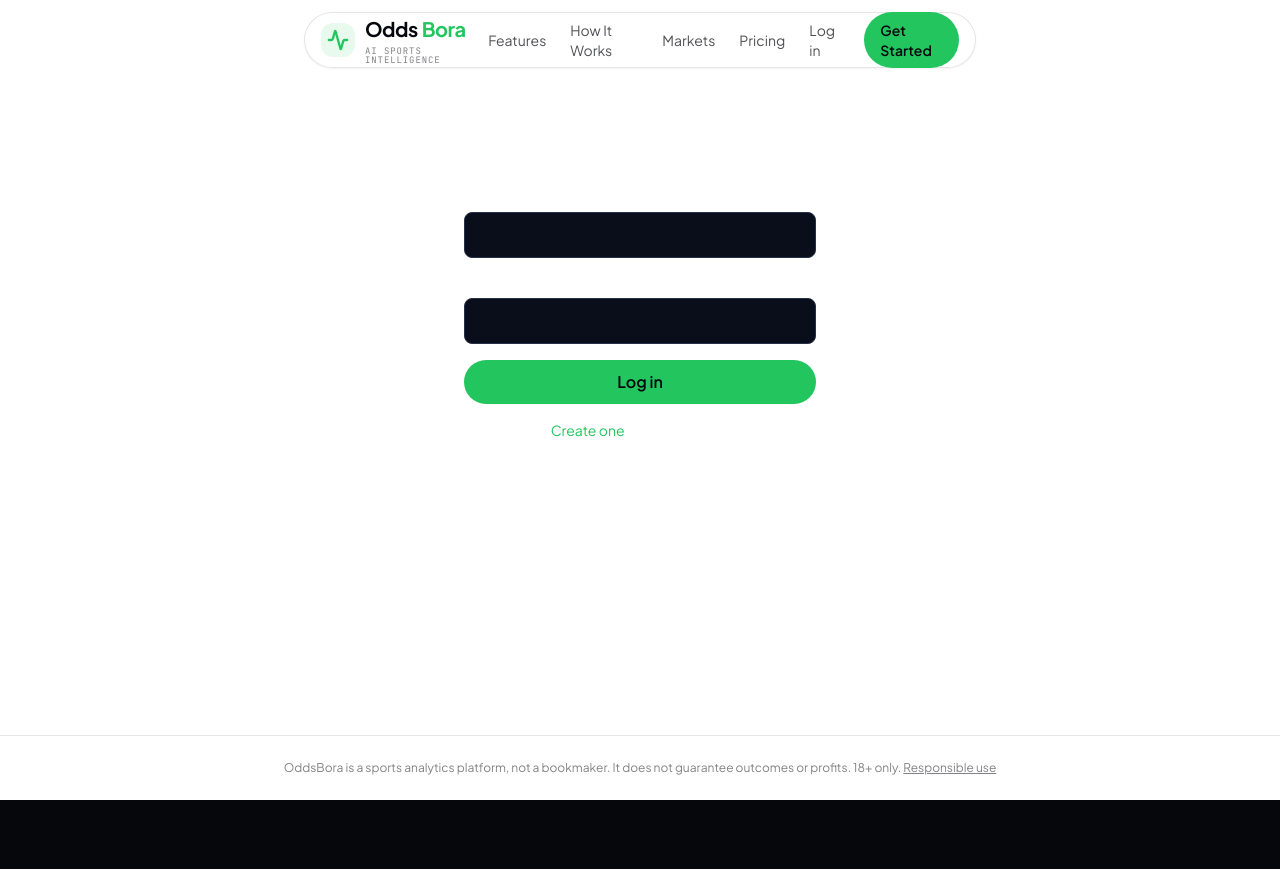
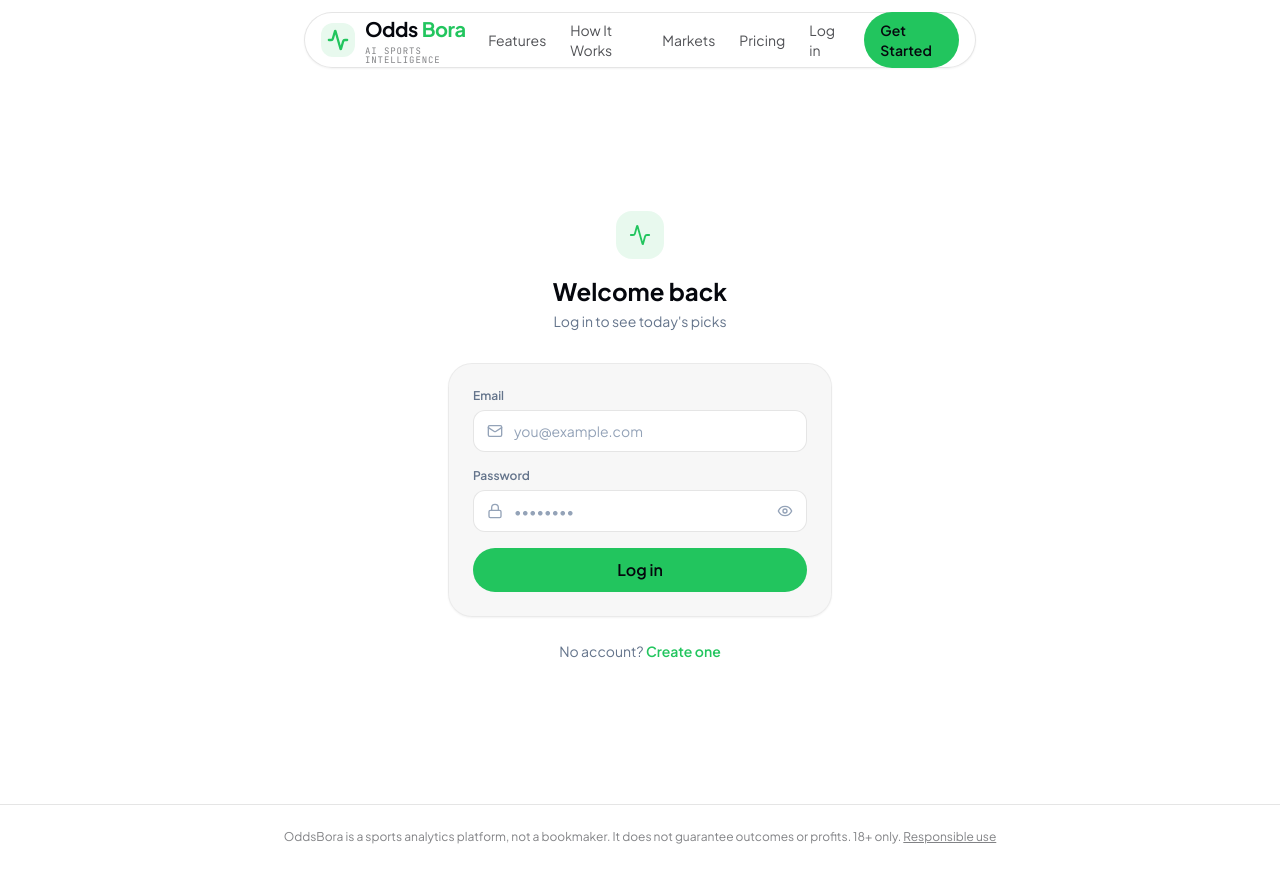
Before and after one commit to oddsbora-project/oddsbora, a React (Vite) app: page /login in a window 1280 px wide. Before the commit the page ends 800 px from the top, so only its background shows below. Built offline with nearby package versions, Linux system fonts and the light colour scheme; no server answers.

Commit message:
Update Login.tsx

```diff
--- a/src/pages/public/Login.tsx
+++ b/src/pages/public/Login.tsx
@@ -1,10 +1,12 @@
 import { useState, FormEvent } from 'react'
 import { Link, useNavigate, useLocation } from 'react-router-dom'
 import { supabase } from '@/lib/supabase'
+import { Mail, Lock, Eye, EyeOff, Activity, AlertCircle } from 'lucide-react'
 
 export default function Login() {
   const [email, setEmail] = useState('')
   const [password, setPassword] = useState('')
+  const [showPassword, setShowPassword] = useState(false)
   const [error, setError] = useState<string | null>(null)
   const [loading, setLoading] = useState(false)
   const navigate = useNavigate()
@@ -21,38 +23,100 @@ export default function Login() {
       return
     }
     // If the user was redirected here from a specific page (e.g. /admin),
-    // ProtectedRoute should pass it via location.state.from — send them back
+    // ProtectedRoute passes it via location.state.from — send them back
     // there instead of always dropping them on /dashboard.
     const from = (location.state as { from?: { pathname: string } } | null)?.from?.pathname
     navigate(from ?? '/dashboard', { replace: true })
   }
 
   return (
-    <div className="max-w-sm mx-auto px-4 py-16">
-      <h1 className="text-2xl font-bold mb-6">Log in</h1>
+    <div className="relative min-h-[calc(100vh-4rem)] flex items-center justify-center px-4 py-16 overflow-hidden">
+      {/* Ambient background glow */}
+      <div className="pointer-events-none absolute inset-0 -z-10 overflow-hidden">
+        <div className="absolute -top-24 -left-16 w-72 h-72 rounded-full bg-signal-green/10 blur-3xl" />
+        <div className="absolute -bottom-24 -right-16 w-80 h-80 rounded-full bg-navy-950/5 blur-3xl" />
+      </div>
+
+      <div className="w-full max-w-sm">
+        {/* Brand mark */}
+        <div className="flex flex-col items-center mb-8">
+          <div className="w-12 h-12 rounded-2xl bg-signal-green/10 flex items-center justify-center mb-4">
+            <Activity size={22} className="text-signal-green" />
+          </div>
+          <h1 className="text-2xl font-display font-bold text-navy-950">Welcome back</h1>
+          <p className="text-slate-500 text-sm mt-1">Log in to see today's picks</p>
+        </div>
+
+        {/* Card */}
+        <div className="glass-panel-light rounded-3xl shadow-sm border border-black/5 p-6">
           <form onSubmit={handleSubmit} className="space-y-4">
+            {error && (
+              <div className="flex items-start gap-2 p-3 rounded-xl bg-red-50 border border-red-200 text-red-700 text-sm">
+                <AlertCircle size={16} className="shrink-0 mt-0.5" />
+                <span>{error}</span>
+              </div>
+            )}
+
             <div>
-          <label className="text-sm text-white/60 block mb-1">Email</label>
+              <label htmlFor="login-email" className="text-xs font-semibold text-slate-500 block mb-1.5">
+                Email
+              </label>
+              <div className="relative">
+                <Mail size={16} className="absolute left-3.5 top-1/2 -translate-y-1/2 text-slate-400" />
                 <input
-            type="email" required value={email} onChange={(e) => setEmail(e.target.value)}
-            className="w-full bg-navy-900 border border-navy-600 rounded-lg px-3 py-2.5 outline-none focus:border-signal-green"
+                  id="login-email"
+                  type="email"
+                  required
+                  autoComplete="email"
+                  value={email}
+                  onChange={(e) => setEmail(e.target.value)}
+                  placeholder="you@example.com"
+                  className="w-full bg-white border border-black/10 rounded-xl pl-10 pr-3 py-2.5 text-sm text-navy-950 placeholder:text-slate-400 outline-none transition-colors focus:border-signal-green focus:ring-2 focus:ring-signal-green/20"
                 />
               </div>
+            </div>
+
             <div>
-          <label className="text-sm text-white/60 block mb-1">Password</label>
+              <label htmlFor="login-password" className="text-xs font-semibold text-slate-500 block mb-1.5">
+                Password
+              </label>
+              <div className="relative">
+                <Lock size={16} className="absolute left-3.5 top-1/2 -translate-y-1/2 text-slate-400" />
                 <input
-            type="password" required value={password} onChange={(e) => setPassword(e.target.value)}
-            className="w-full bg-navy-900 border border-navy-600 rounded-lg px-3 py-2.5 outline-none focus:border-signal-green"
+                  id="login-password"
+                  type={showPassword ? 'text' : 'password'}
+                  required
+                  autoComplete="current-password"
+                  value={password}
+                  onChange={(e) => setPassword(e.target.value)}
+                  placeholder="••••••••"
+                  className="w-full bg-white border border-black/10 rounded-xl pl-10 pr-11 py-2.5 text-sm text-navy-950 placeholder:text-slate-400 outline-none transition-colors focus:border-signal-green focus:ring-2 focus:ring-signal-green/20"
                 />
+                <button
+                  type="button"
+                  onClick={() => setShowPassword((s) => !s)}
+                  className="absolute right-3.5 top-1/2 -translate-y-1/2 text-slate-400 hover:text-navy-950 transition-colors"
+                  aria-label={showPassword ? 'Hide password' : 'Show password'}
+                  tabIndex={-1}
+                >
+                  {showPassword ? <EyeOff size={16} /> : <Eye size={16} />}
+                </button>
               </div>
-        {error && <p className="text-signal-red text-sm">{error}</p>}
-        <button type="submit" disabled={loading} className="btn-primary w-full disabled:opacity-50">
+            </div>
+
+            <button type="submit" disabled={loading} className="btn-primary w-full disabled:opacity-50 mt-2">
               {loading ? 'Logging in…' : 'Log in'}
             </button>
           </form>
-      <p className="text-white/50 text-sm mt-4">
-        No account? <Link to="/register" className="text-signal-green">Create one</Link>
+        </div>
+
+        <p className="text-slate-500 text-sm text-center mt-6">
+          No account?{' '}
+          <Link to="/register" className="text-signal-green font-semibold hover:underline">
+            Create one
+          </Link>
         </p>
+      </div>
     </div>
   )
 }
```
Lines whose indentation alone changed are shown as unchanged.
